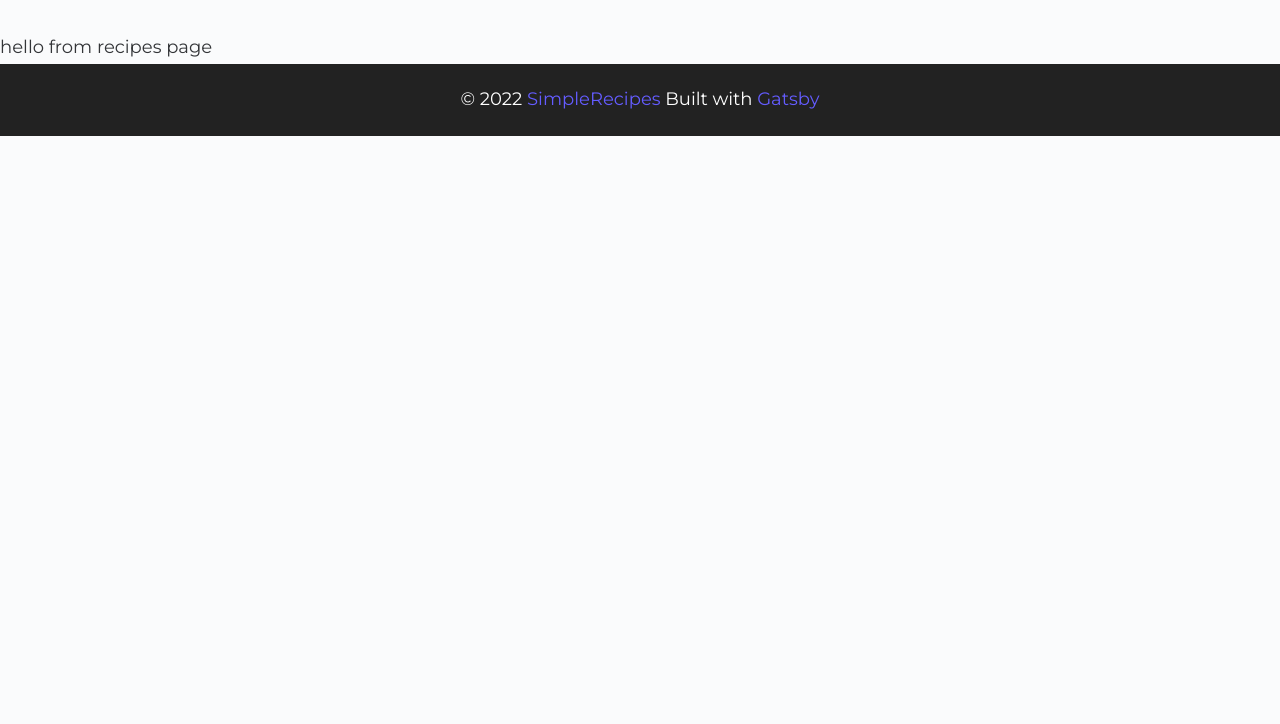
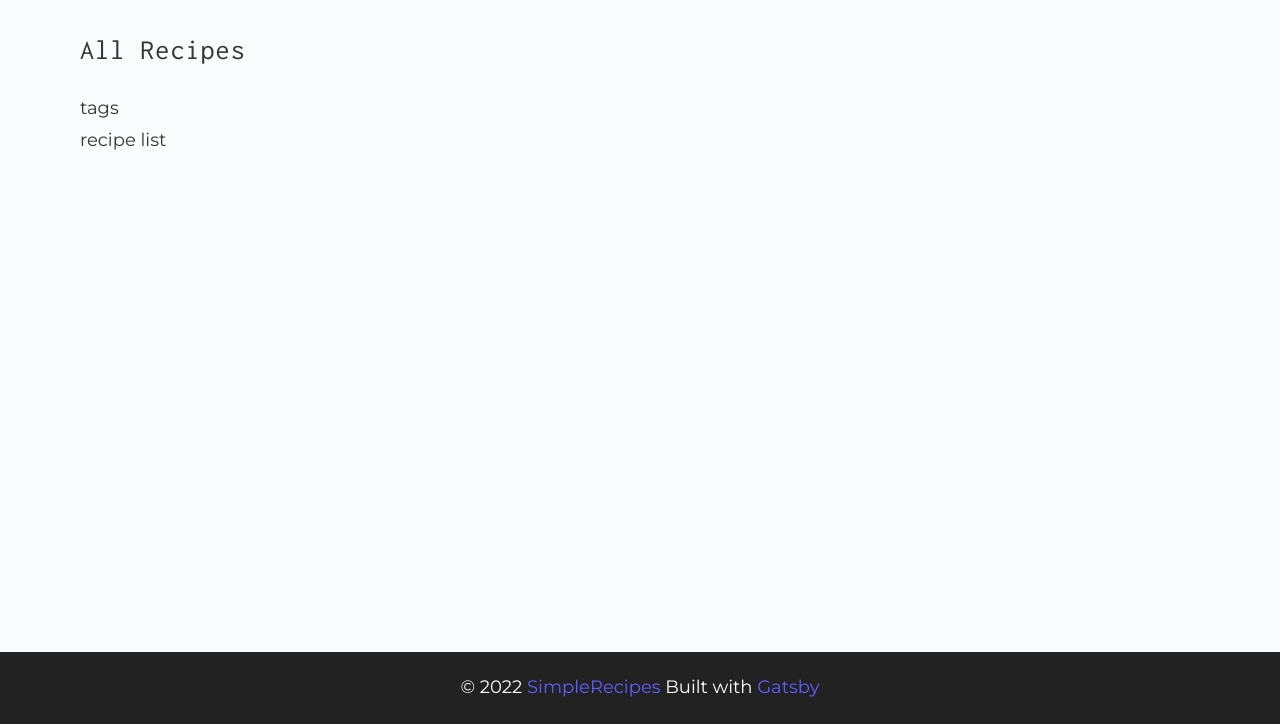
Before and after one commit to kacperkruger/gatsby_cook_project, a Gatsby site: page /recipes in a window 1280 px wide. Shown: the part 76-800 px from the top of the page. Built offline with nearby package versions, Linux system fonts and the light colour scheme; Gatsby itself is replaced by a stand-in of ours.

Commit message:
importing all recipes

```diff
--- a/src/pages/recipes.js
+++ b/src/pages/recipes.js
@@ -1,8 +1,15 @@
 import React from "react"
 import Layout from "../components/Layout"
+import AllRecipes from "../components/AllRecipes"
 
 const Recipes = () => {
-  return <Layout>hello from recipes page</Layout>
+  return (
+    <Layout>
+      <main className="page">
+        <AllRecipes />
+      </main>
+    </Layout>
+  )
 }
 
 export default Recipes
```
